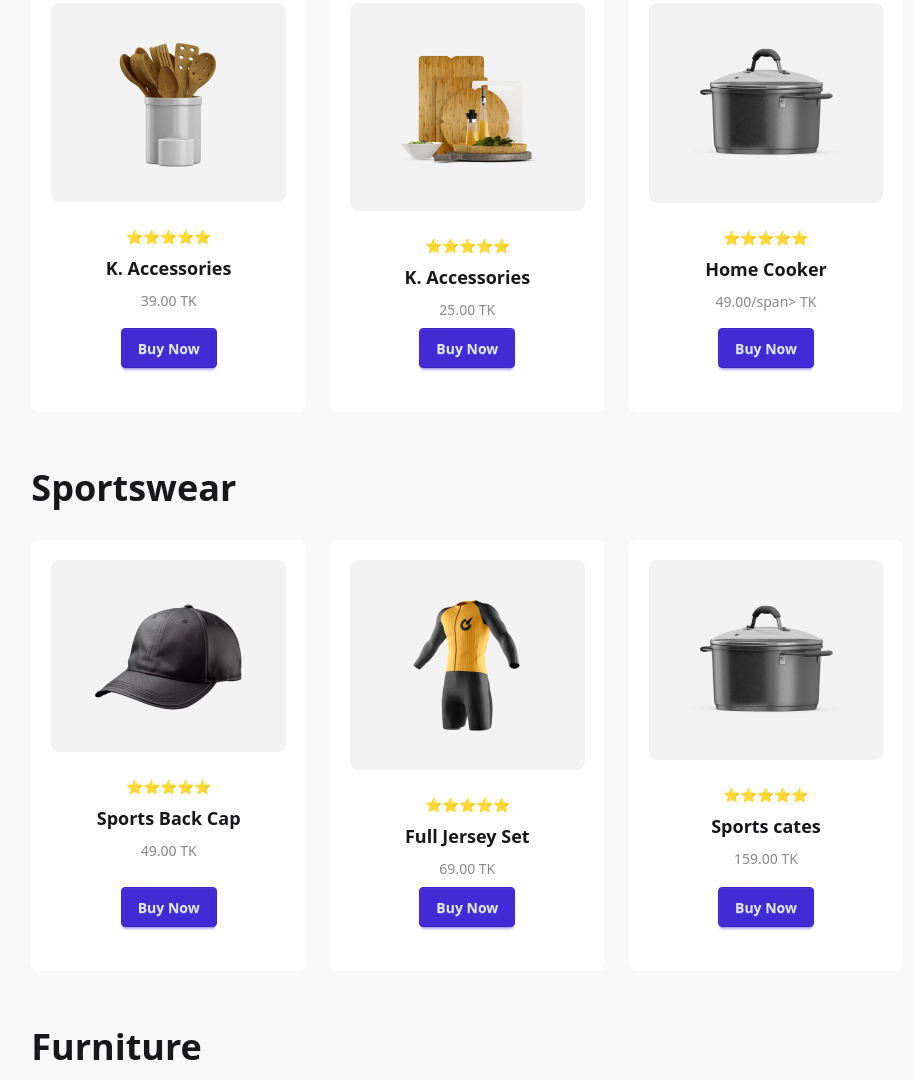
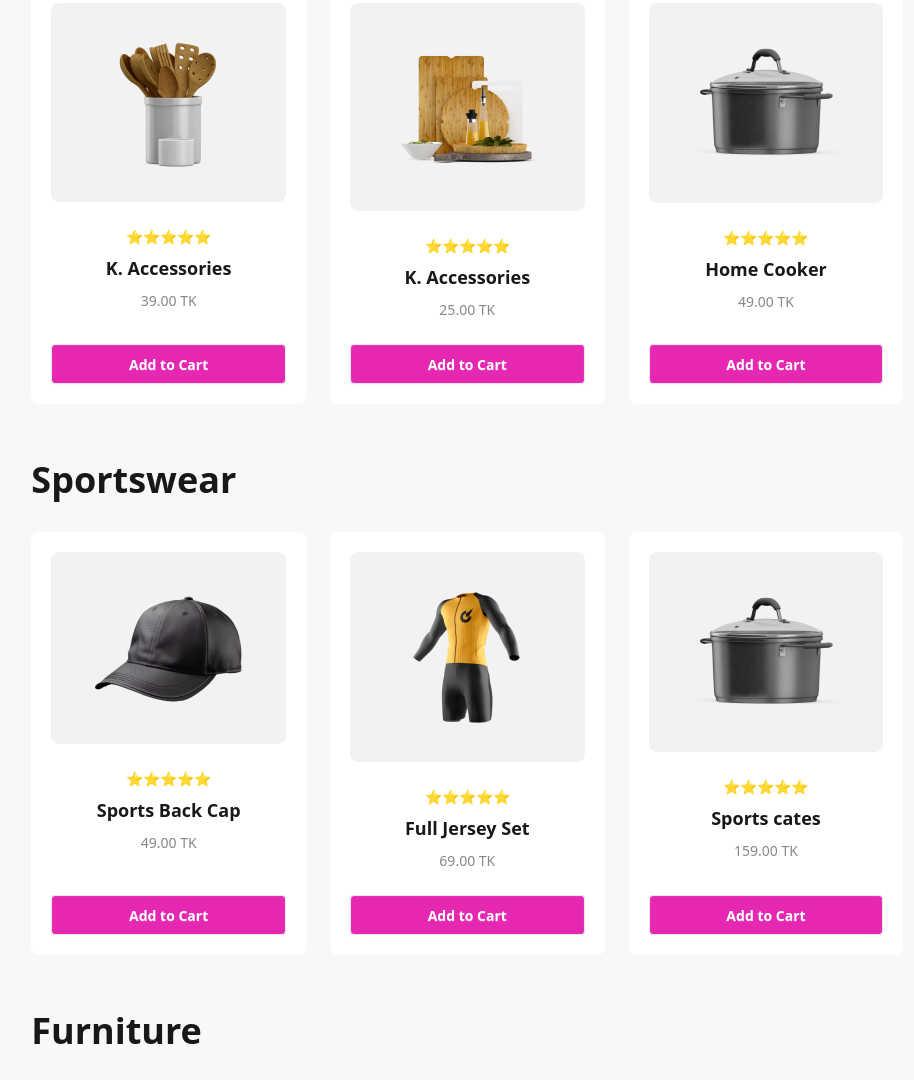
Before and after one commit to Ana-Ammar/deshi-deals, a plain HTML site: page index.html in a window 1280 px wide. Shown: the part 1371-2451 px from the top of the page, without its empty margins (22-936 px from the left). Drawn offline with nearby package versions, Linux system fonts and the light colour scheme.

Commit message:
cart section proccesing

```diff
--- a/index.html
+++ b/index.html
@@ -33,8 +33,9 @@
         </section>
 
         <!-- Product and cart section -->
-         <section class="mt-60 grid grid-cols-12 gap-8 w-11/12 mx-auto">
-            <section class="col-span-9">
+         <section id="product-container" class="mt-60 grid grid-cols-12 gap-8 w-11/12 mx-auto">
+            <section id="product-box" class="col-span-9">
+
                 <div class="kitchenware">
                     <h1 class="text-4xl font-semibold">Kitchenware</h1>
                     <div class=" grid grid-cols-3 gap-6 mt-8">
@@ -45,15 +46,17 @@
                             alt="Shoes"
                             class="rounded-xl"/>
                         </figure>
-                        <div class="card-body items-center text-center w-full">
+                            <div class="card-body items-center text-center w-full">
                             <h1>⭐⭐⭐⭐⭐</h1>
                             <h2 class="card-title">K. Accessories</h2>
                             <p class="text-[#11111180]"><span>39.00</span> TK</p>
-                            <div class="card-actions">
-                            <button class="btn btn-primary">Buy Now</button>
+                            </div>
+                            <div id="" class="card-actions">
+                            <button class="btn w-full mx-auto bg-[#E527B2] text-white">Add to Cart</button>
                             </div>
                         </div>
-                        </div>
+
+
                         <div class="card bg-white p-5">
                         <figure class="bg-[#1111110d] rounded-lg py-8">
                             <img
@@ -65,11 +68,12 @@
                             <h1>⭐⭐⭐⭐⭐</h1>
                             <h2 class="card-title">K. Accessories</h2>
                             <p class="text-[#11111180]"><span>25.00</span> TK</p>
-                            <div class="card-actions">
-                            <button class="btn btn-primary">Buy Now</button>
+                        </div>
+                        <div id="" class="card-actions">
+                            <button class="btn w-full mx-auto bg-[#E527B2] text-white">Add to Cart</button>
                             </div>
                         </div>
-                        </div>
+
                         <div class="card bg-white p-5">
                         <figure class="bg-[#1111110d] rounded-lg py-8">
                             <img
@@ -77,13 +81,13 @@
                             alt="Shoes"
                             class="rounded-xl"/>
                         </figure>
-                        <div class="card-body items-center text-center w-full">
+                        <div class="card-body items-center text-center ">
                             <h1>⭐⭐⭐⭐⭐</h1>
                             <h2 class="card-title">Home Cooker</h2>
-                            <p class="text-[#11111180]"><span>49.00/span> TK</p>
-                            <div class="card-actions">
-                            <button class="btn btn-primary">Buy Now</button>
-                            </div>
+                            <p class="text-[#11111180]"><span>49.00</span> TK</p>
+                        </div>
+                        <div id="" class="card-actions">
+                            <button class="btn mx-auto bg-[#E527B2] text-white w-full">Add to Cart</button>
                         </div>
                         </div>
                     </div>
@@ -103,11 +107,12 @@
                             <h1>⭐⭐⭐⭐⭐</h1>
                             <h2 class="card-title">Sports Back Cap</h2>
                             <p class="text-[#11111180]"><span>49.00</span> TK</p>
-                            <div class="card-actions">
-                            <button class="btn btn-primary">Buy Now</button>
-                            </div>
+                        </div>
+                            <div id="" class="card-actions">
+                            <button class="btn w-full mx-auto bg-[#E527B2] text-white">Add to Cart</button>
                         </div>
                         </div>
+
                         <div class="card bg-white p-5">
                         <figure class="bg-[#1111110d] rounded-lg py-8">
                             <img
@@ -119,11 +124,12 @@
                             <h1>⭐⭐⭐⭐⭐</h1>
                             <h2 class="card-title">Full Jersey Set</h2>
                             <p class="text-[#11111180]"><span>69.00</span> TK</p>
-                            <div class="card-actions">
-                            <button class="btn btn-primary">Buy Now</button>
-                            </div>
+                        </div>
+                            <div id="" class="card-actions">
+                            <button class="btn w-full mx-auto bg-[#E527B2] text-white">Add to Cart</button>
                         </div>
                         </div>
+
                         <div class="card bg-white p-5">
                         <figure class="bg-[#1111110d] rounded-lg py-8">
                             <img
@@ -135,13 +141,14 @@
                             <h1>⭐⭐⭐⭐⭐</h1>
                             <h2 class="card-title">Sports cates</h2>
                             <p class="text-[#11111180]"><span>159.00 </span> TK</p>
-                            <div class="card-actions">
-                            <button class="btn btn-primary">Buy Now</button>
+                        </div>
+                            <div id="" class="card-actions">
+                            <button class="btn w-full mx-auto bg-[#E527B2] text-white">Add to Cart</button>
                             </div>
-                        </div>
                         </div>
                     </div>
                 </div>
+
                 <div class="Furniture mt-14">
                     <h1 class="text-4xl font-semibold">Furniture</h1>
                     <div class=" grid grid-cols-3 gap-6 mt-8">
@@ -195,11 +202,21 @@
                         </div>
                     </div>
                 </div>
+
             </section>
 
-            <aside class="col-span-3">
-                <div class="bg-orange-400">Cart</div>
+        <!-- Cart Section -->
+            <aside id="cart-box" class="col-span-3">
+                <div class="bg-white p-6 rounded-lg">
+                    <h1 class="font-medium text-2xl">Have coupon?</h1>
+                    <div class="join w-full mt-4 h-full">
+                    <input class="input join-item rounded-l-lg text-xl p-5" placeholder="Coupon code" />
+                    <button class="btn join-item rounded-r-lg bg-[#E527B2] text-white text-xl p-5">Apply</button>
+                    </div>
+                </div>
             </aside>
+
+
          </section>
     </main>
 </body>
```
